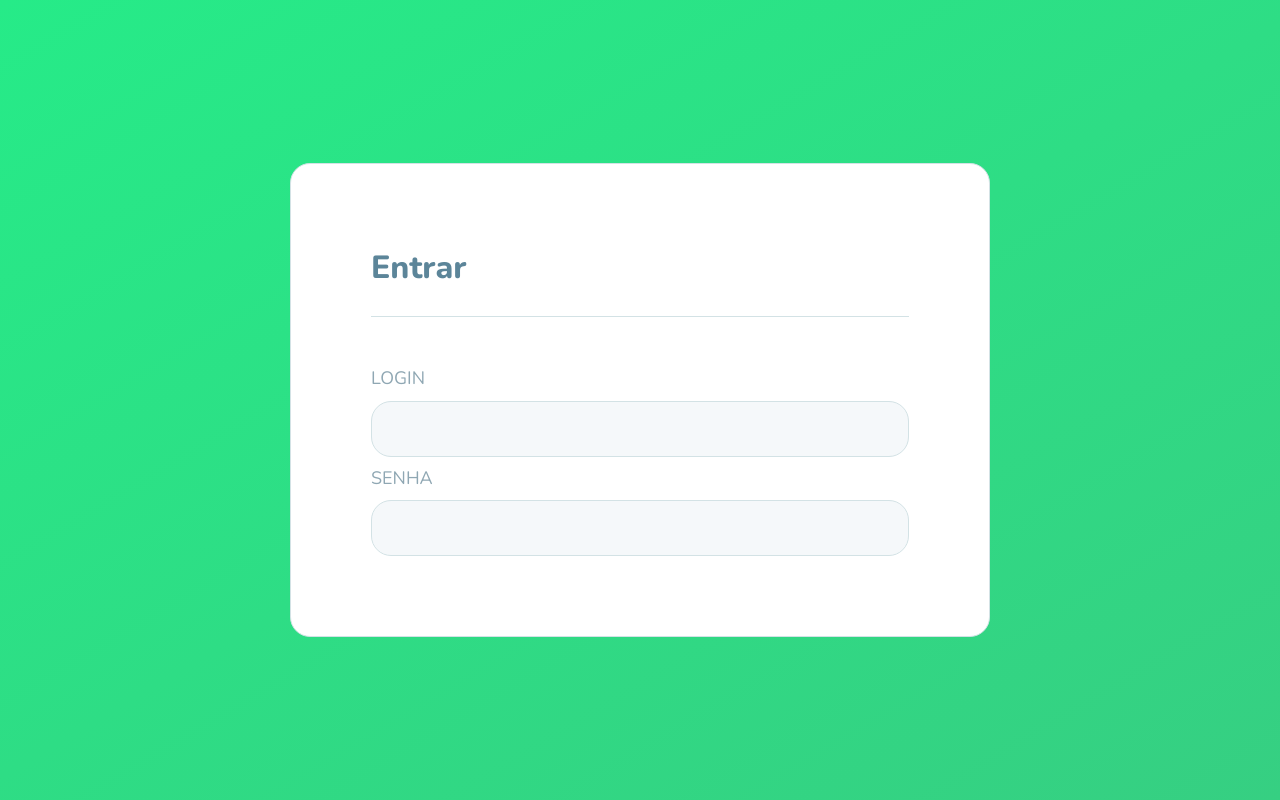
After one commit to dhianapereira/gestor-de-consultas, a PHP site: page /login_page.html in a window 1280 px wide. The commit adds this page. Run offline with PHP 8.4, Linux system fonts and the light colour scheme.

Commit message:
adds login page

```diff
--- /dev/null
+++ b/public/login_page.html
@@ -0,0 +1,33 @@
+<!DOCTYPE html>
+<html lang="pt-br">
+  <head>
+    <title>Unidade de Saúde | Entrar</title>
+    <meta charset="utf-8" />
+    <meta name="viewport" content="width=device-width, initial-scale=1.0" />
+    <link rel="shortcut icon" href="#" />
+    <link rel="stylesheet" type="text/css" href="./styles/css/main.css" />
+    <link rel="stylesheet" type="text/css" href="./styles/css/login.css" />
+    <link rel="stylesheet" type="text/css" href="./styles/css/form.css" />
+    <link
+      href="https://fonts.googleapis.com/css2?family=Nunito:wght@400;600;800&display=swap"
+      rel="stylesheet"
+    />
+  </head>
+  <body>
+    <div id="login-page">
+      <form method="POST" action="">
+        <fieldset>
+          <legend>Entrar</legend>
+          <div class="input-block">
+            <label for="username">LOGIN</label>
+            <input id="username" name="username" required />
+          </div>
+          <div class="input-block">
+            <label for="password">SENHA</label>
+            <input id="password" name="password" required />
+          </div>
+        </fieldset>
+      </form>
+    </div>
+  </body>
+</html>
--- /dev/null
+++ b/public/styles/css/login.css
@@ -0,0 +1,8 @@
+#login-page {
+  background: linear-gradient(329.54deg, #36cf82 0%, #26eb88 100%) no-repeat;
+  min-height: 100vh;
+
+  display: flex;
+  align-items: center;
+  justify-content: center;
+}
--- a/public/styles/css/main.css
+++ b/public/styles/css/main.css
@@ -21,3 +21,23 @@ textarea,
 label {
   font: 400 1.8rem/1 "Nunito", sans-serif;
 }
+
+.info {
+  background: white;
+  border: 1px solid #d3e2e5;
+  color: #5c8599;
+
+  margin: 6.4rem auto;
+  padding: 8rem;
+
+  width: 70rem;
+
+  border-radius: 2rem;
+  overflow: hidden;
+
+  font: 600 1.8rem/1 "Nunito", sans-serif;
+
+  display: flex;
+  align-items: center;
+  justify-content: center;
+}
```
